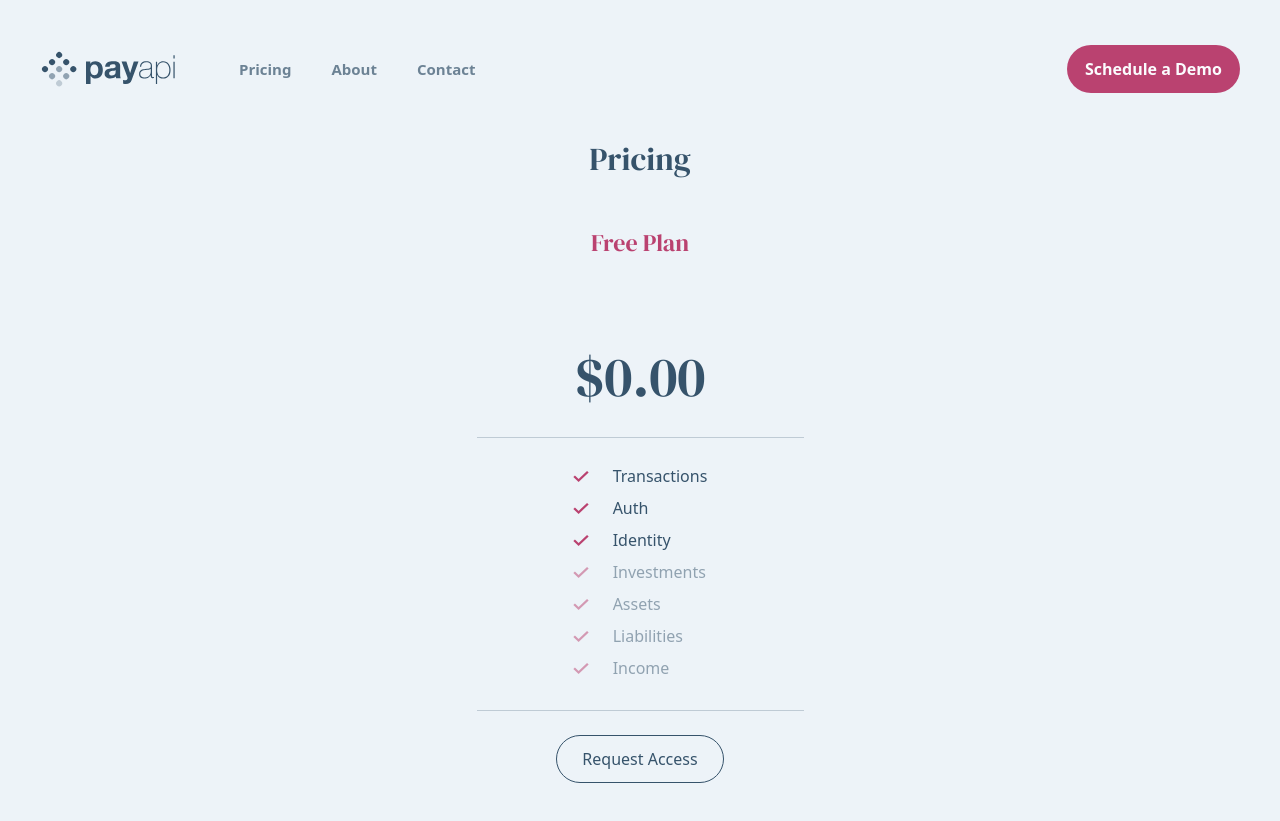
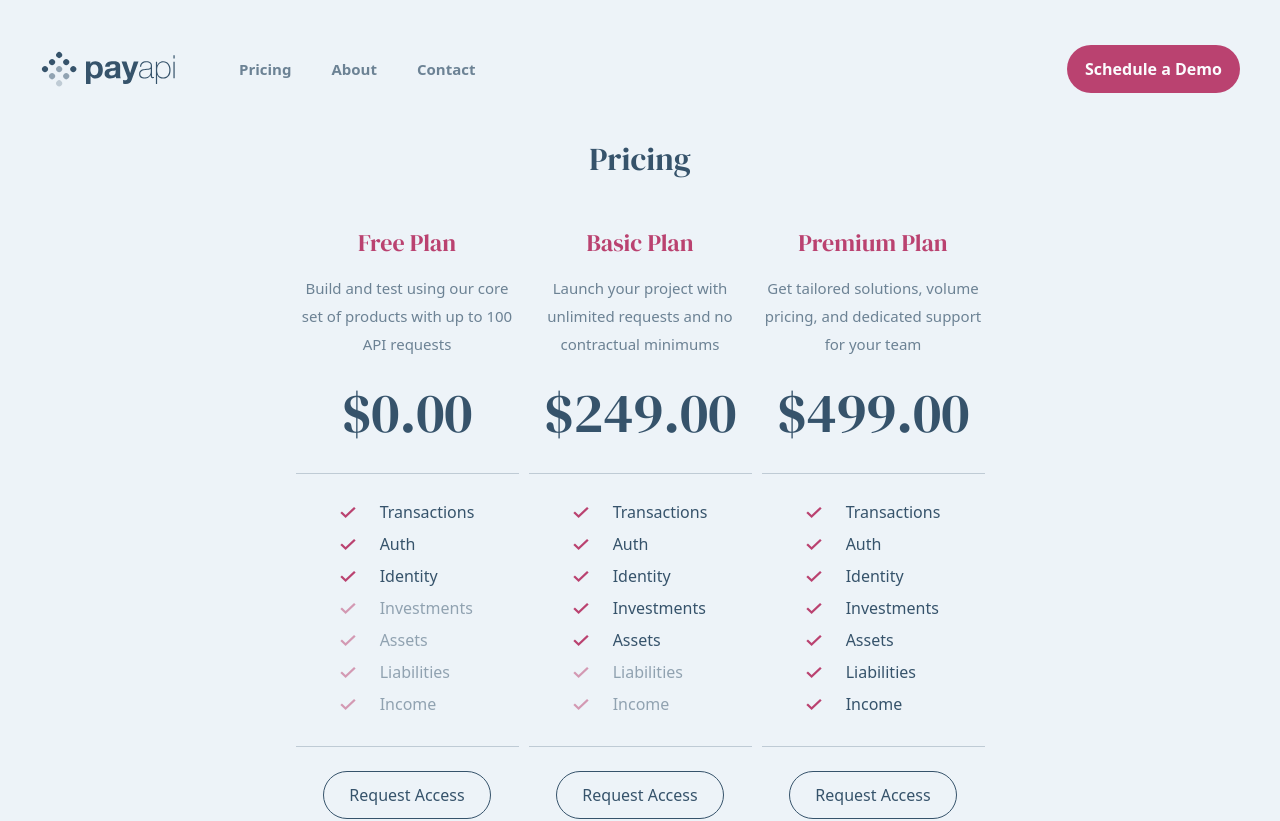
Before and after one commit to theidriselijah/payapi-multi-page-website, a Next.js app: page /pricing in a window 1280 px wide. Shown: the top 821 px of the page. Built offline with nearby package versions, Linux system fonts and the light colour scheme.

Commit message:
Pricing page optimized for tablet

```diff
--- a/components/Footer.tsx
+++ b/components/Footer.tsx
@@ -3,7 +3,7 @@ import Link from 'next/link'
 
 export default function Footer() {
   return (
-    <div className="flex flex-col justify-center items-center bg-[#1B262F] pb-10 pt-10 md:flex-row md:justify-between md:px-10">
+    <div className="flex flex-col justify-center items-center bg-[#1B262F] py-10 md:py-[31px] md:flex-row md:justify-between md:px-10">
       <div className='md:flex md:items-center'>
         <div className="mb-10 md:mb-0">
           <Image
--- a/pages/pricing.tsx
+++ b/pages/pricing.tsx
@@ -12,17 +12,23 @@ export default function Pricing() {
           <h1 className="text-[#36536B] font-display text-[32px] leading-9 mt-12">
             Pricing
           </h1>
-          <div>
+          <div className="md:flex md:gap-[10px]">
             {/* Free Plan */}
             <div>
-              <h2 className="mt-12 mb-20 text-[#BA4270] font-display text-[24px]">
+              <h2 className="mt-12 mb-20 md:mb-[13px] text-[#BA4270] font-display text-[24px]">
                 Free Plan
               </h2>
+              <div className="md:mb-[19px] md:w-[223px] hidden md:block">
+                <p className="text-[#6C8294] font-public text-[15px] leading-7">
+                  Build and test using our core set of products with up to 100
+                  API requests
+                </p>
+              </div>
               <div>
                 <p className="text-[#36536B] font-display text-[56px] leading-[72px]">
                   $0.00
                 </p>
-                <div className="bg-[#36536B] w-[327px] h-[1px] mt-6 mb-5 opacity-25"></div>
+                <div className="bg-[#36536B] w-[223px] h-[1px] mt-6 mb-5 opacity-25"></div>
                 <div className="flex justify-center mb-6">
                   <ul>
                     <li className="my-1 flex items-center text-[#36536B] font-public text-[16px] leading-7">
@@ -97,7 +103,7 @@ export default function Pricing() {
                     </li>
                   </ul>
                 </div>
-                <div className="bg-[#36536B] w-[327px] h-[1px] mt-6 mb-6 opacity-25"></div>
+                <div className="bg-[#36536B] w-[223px] h-[1px] mt-6 mb-6 opacity-25"></div>
                 <button className="w-[168px] h-[48px] text-[#36536B] border-[#36536B] border-[1px] rounded-3xl mb-12 hover:border-[#36536B] hover:bg-[#36536B] hover:text-[#FFFFFF]">
                   Request Access
                 </button>
@@ -106,14 +112,20 @@ export default function Pricing() {
 
             {/* Basic Plan */}
             <div>
-              <h2 className="mt-12 mb-20 text-[#BA4270] font-display text-[24px]">
+              <h2 className="mt-12 mb-20 md:mb-[13px] text-[#BA4270] font-display text-[24px]">
                 Basic Plan
               </h2>
+              <div className="md:mb-[19px] md:w-[223px] hidden md:block">
+                <p className="text-[#6C8294] font-public text-[15px] leading-7">
+                  Launch your project with unlimited requests and no contractual
+                  minimums
+                </p>
+              </div>
               <div>
                 <p className="text-[#36536B] font-display text-[56px] leading-[72px]">
                   $249.00
                 </p>
-                <div className="bg-[#36536B] w-[327px] h-[1px] mt-6 mb-5 opacity-25"></div>
+                <div className="bg-[#36536B] w-[223px] h-[1px] mt-6 mb-5 opacity-25"></div>
                 <div className="flex justify-center mb-6">
                   <ul>
                     <li className="my-1 flex items-center text-[#36536B] font-public text-[16px] leading-7">
@@ -188,7 +200,7 @@ export default function Pricing() {
                     </li>
                   </ul>
                 </div>
-                <div className="bg-[#36536B] w-[327px] h-[1px] mt-6 mb-6 opacity-25"></div>
+                <div className="bg-[#36536B] w-[223px] h-[1px] mt-6 mb-6 opacity-25"></div>
                 <button className="w-[168px] h-[48px] text-[#36536B] border-[#36536B] border-[1px] rounded-3xl mb-12 hover:border-[#36536B] hover:bg-[#36536B] hover:text-[#FFFFFF]">
                   Request Access
                 </button>
@@ -197,14 +209,20 @@ export default function Pricing() {
 
             {/* Premium Plan */}
             <div>
-              <h2 className="mt-12 mb-20 text-[#BA4270] font-display text-[24px]">
+              <h2 className="mt-12 mb-20 md:mb-[13px] text-[#BA4270] font-display text-[24px]">
                 Premium Plan
               </h2>
+              <div className="md:mb-[19px] md:w-[223px] hidden md:block">
+                <p className="text-[#6C8294] font-public text-[15px] leading-7">
+                  Get tailored solutions, volume pricing, and dedicated support
+                  for your team
+                </p>
+              </div>
               <div>
                 <p className="text-[#36536B] font-display text-[56px] leading-[72px]">
                   $499.00
                 </p>
-                <div className="bg-[#36536B] w-[327px] h-[1px] mt-6 mb-5 opacity-25"></div>
+                <div className="bg-[#36536B] w-[223px] h-[1px] mt-6 mb-5 opacity-25"></div>
                 <div className="flex justify-center mb-6">
                   <ul>
                     <li className="my-1 flex items-center text-[#36536B] font-public text-[16px] leading-7">
@@ -279,7 +297,7 @@ export default function Pricing() {
                     </li>
                   </ul>
                 </div>
-                <div className="bg-[#36536B] w-[327px] h-[1px] mt-6 mb-6 opacity-25"></div>
+                <div className="bg-[#36536B] w-[223px] h-[1px] mt-6 mb-6 opacity-25"></div>
                 <button className="w-[168px] h-[48px] text-[#36536B] border-[#36536B] border-[1px] rounded-3xl mb-12 hover:border-[#36536B] hover:bg-[#36536B] hover:text-[#FFFFFF]">
                   Request Access
                 </button>
```
